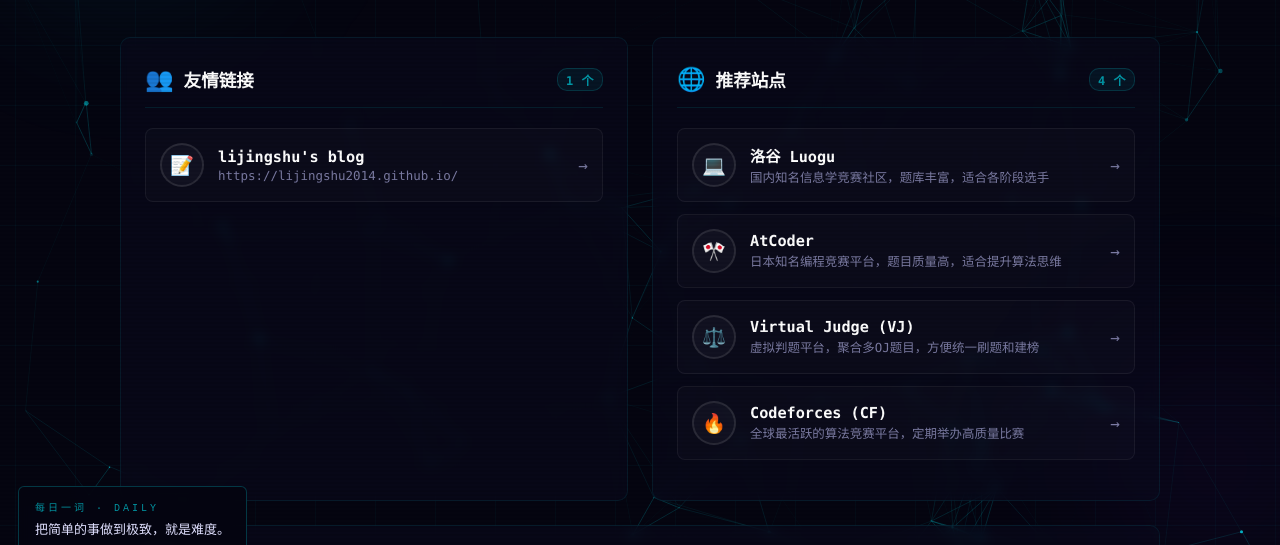
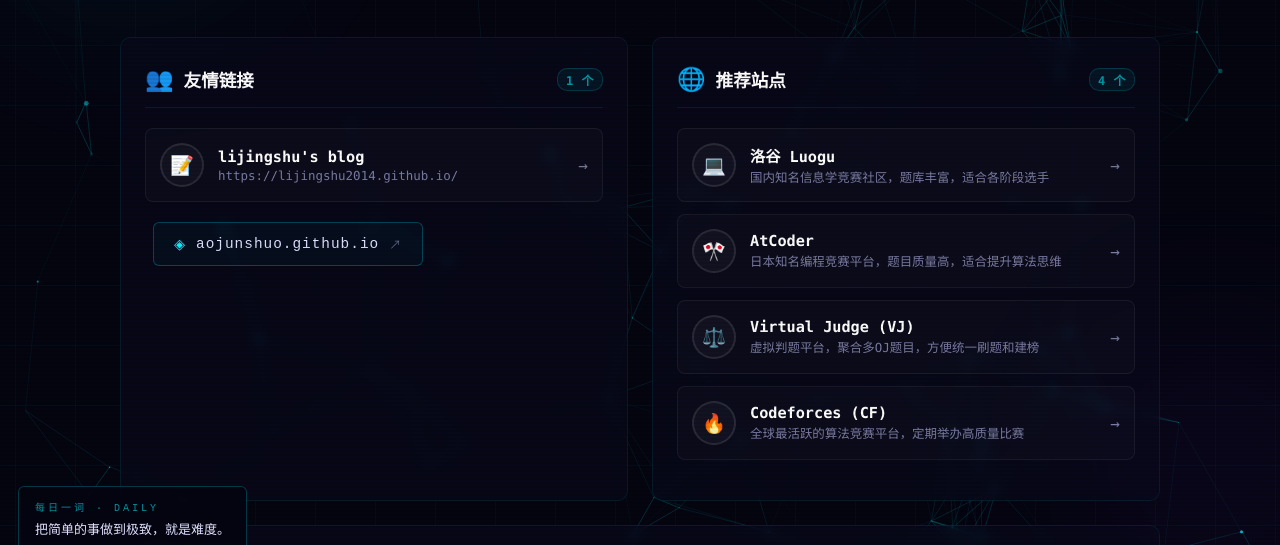
Before and after one commit to cxf54188/cxf54188.github.io, a plain HTML site: page links/index.html in a window 1280 px wide. Shown: the part 210-755 px from the top of the page. Drawn offline with nearby package versions, Linux system fonts and the light colour scheme.

Commit message:
Add link to aojunshuo.github.io

```diff
--- a/links/index.html
+++ b/links/index.html
@@ -329,6 +329,18 @@
                 </div>
                 <span class="arrow">→</span>
             </a>
+            <a href="https://aojunshuo.github.io/" target="_blank" rel="noopener noreferrer"
+               style="display:inline-flex;align-items:center;gap:10px;padding:12px 20px;margin:8px;
+                      border:1px solid rgba(0,240,255,.25);border-radius:6px;
+                      background:rgba(0,240,255,.03);color:#e0e0ff;text-decoration:none;
+                      font-family:'JetBrains Mono','PingFang SC','Microsoft YaHei',monospace;
+                      font-size:.9rem;letter-spacing:1px;transition:all .3s ease;"
+               onmouseover="this.style.borderColor='#00f0ff';this.style.color='#00f0ff';this.style.boxShadow='0 0 16px rgba(0,240,255,.2)'"
+               onmouseout="this.style.borderColor='rgba(0,240,255,.25)';this.style.color='#e0e0ff';this.style.boxShadow='none'">
+                <span style="color:#00f0ff">◈</span>
+                <span>aojunshuo.github.io</span>
+                <span style="color:rgba(200,200,255,.45);font-size:.75rem">↗</span>
+            </a>
         </div>
 
         <!-- 右侧：推荐站点 -->
```
